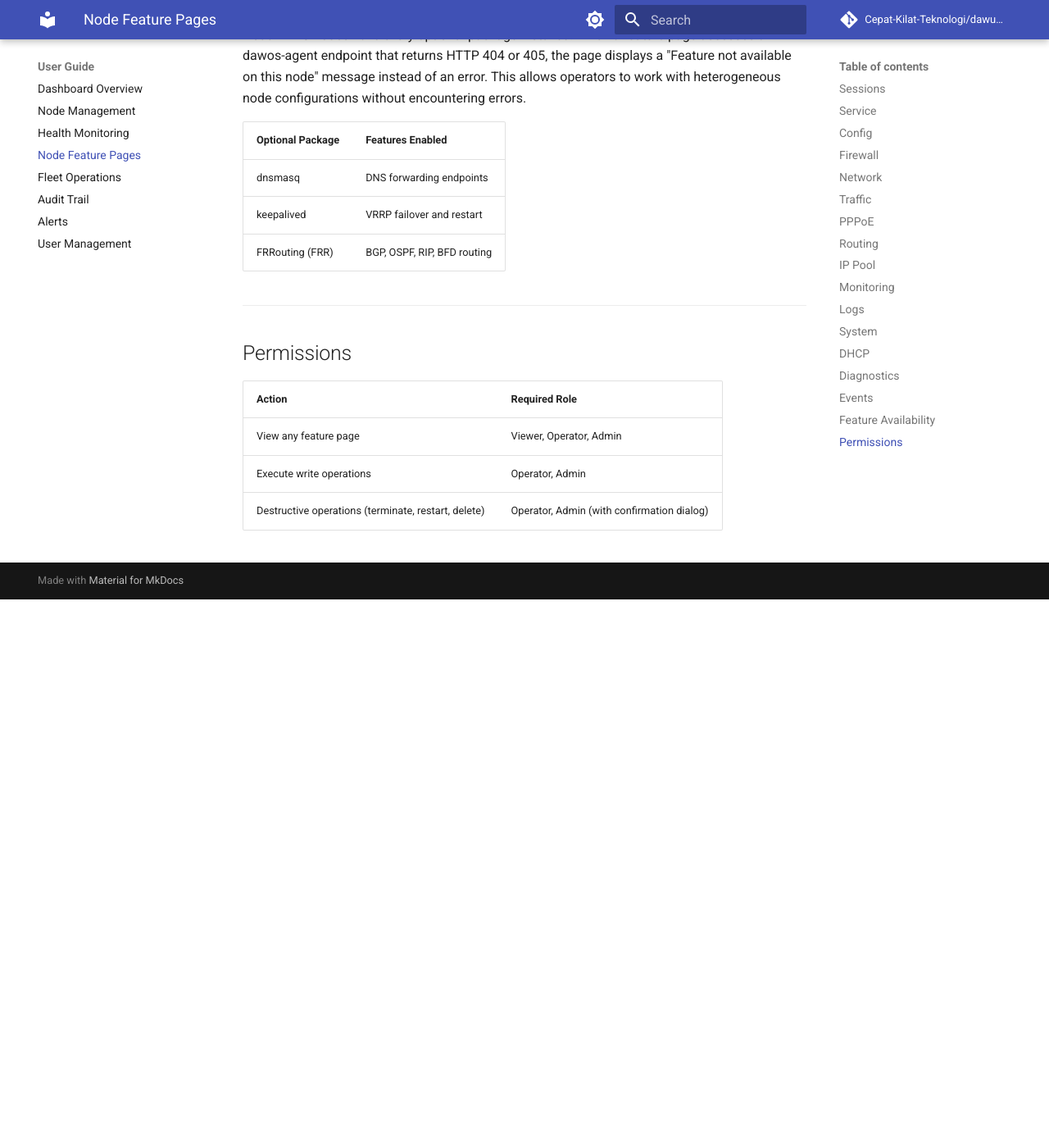
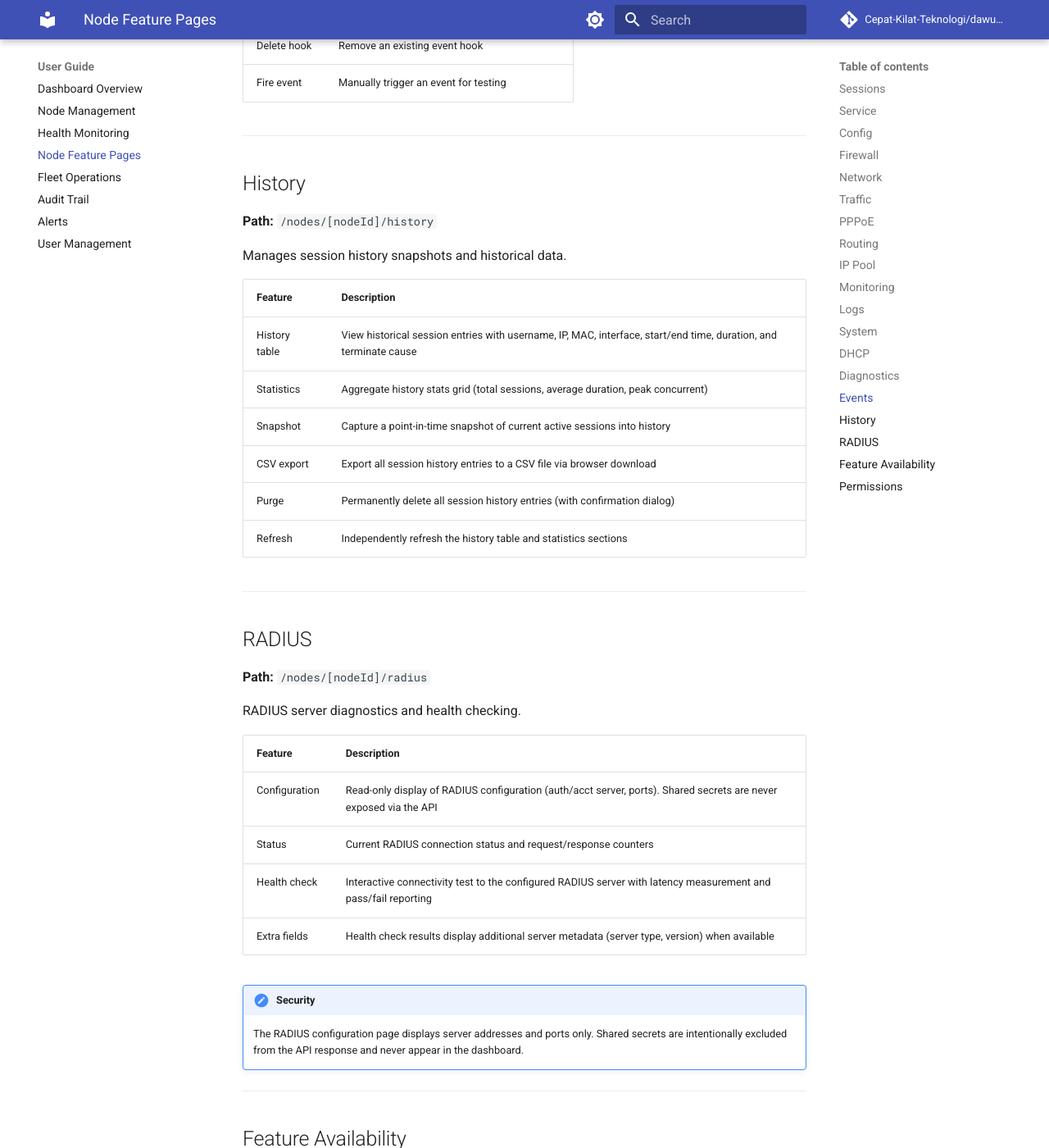
Before and after one commit to Cepat-Kilat-Teknologi/dawu-manager, an MkDocs documentation site: the page built from docs/user-guide/node-features.md, in a window 1280 px wide and 1400 px high, scrolled down 7547 px. Shown: the whole window at 82% size. Built offline with MkDocs 1.6.1 and Material for MkDocs 9.7.7, drawn with Linux system fonts in a browser that asks for light colours; comment, search, counter and statistics services are not loaded; before the commit the page ends 8278 px from its top, so only the background shows below that; some of the changed text lies outside the part shown.

Commit message:
docs: add History and RADIUS sections to node features guide
- Update category count from 15 to 17
- Add History section: session history table, stats, snapshot,
  CSV export, purge
- Add RADIUS section: config display, status, health check
- Enhance PPPoE (runtime config), IP Pool (usage tiles, pool
  detail accordion), Sessions (CSV export), Config (backup/restore),
  System (stat cards)

```diff
--- a/docs/user-guide/node-features.md
+++ b/docs/user-guide/node-features.md
@@ -18,6 +18,7 @@ Displays active PPPoE sessions on the BNG node.
 | Search | Filter sessions by username or IP address |
 | Terminate | Disconnect individual sessions (operator+ role required) |
 | Bulk terminate | Disconnect multiple sessions at once |
+| CSV export | Export current session list to CSV file |
 
 ---
 
@@ -53,6 +54,7 @@ Manages the accel-ppp configuration file (`/etc/accel-ppp.conf`).
 | Apply with guard timer | Apply changes with a configurable rollback timer (in minutes) |
 | Diff | Compare the running configuration against a saved backup |
 | Backup list | View and restore previous configuration backups |
+| Backup/restore | Create manual backups and restore from any saved backup |
 
 !!! warning "Guard timer"
     When applying a configuration change, specify a `confirm_minutes` value. If not confirmed within that window, the configuration automatically rolls back to the previous version. This prevents lockout from misconfiguration.
@@ -118,6 +120,7 @@ Manages PPPoE-specific settings.
 | PPPoE interfaces | List, add, and remove PPPoE listener interfaces |
 | MAC filters | Add and remove MAC address filters |
 | PADO delay | Configure PPPoE Active Discovery Offer delay |
+| Runtime config | Display live PPPoE runtime configuration (service name, AC name, session limits) |
 
 ---
 
@@ -147,7 +150,9 @@ Manages IP address pools for subscriber assignment.
 
 | Feature | Description |
 |---------|-------------|
-| Pool list | View configured IP address pools |
+| Pool list | View configured IP address pools with usage bars (green/amber/red thresholds) |
+| Usage tiles | Aggregate usage statistics (used, total, available) with overall usage bar |
+| Pool detail | Expandable accordion showing per-pool allocations (IP, username, session ID) |
 | Add pool | Create a new pool with name and CIDR range (e.g., `10.0.0.0/24`) |
 | Delete pool | Remove an existing pool |
 
@@ -241,6 +246,41 @@ Manages event hooks and webhooks on the BNG node.
 
 ---
 
+## History
+
+**Path:** `/nodes/[nodeId]/history`
+
+Manages session history snapshots and historical data.
+
+| Feature | Description |
+|---------|-------------|
+| History table | View historical session entries with username, IP, MAC, interface, start/end time, duration, and terminate cause |
+| Statistics | Aggregate history stats grid (total sessions, average duration, peak concurrent) |
+| Snapshot | Capture a point-in-time snapshot of current active sessions into history |
+| CSV export | Export all session history entries to a CSV file via browser download |
+| Purge | Permanently delete all session history entries (with confirmation dialog) |
+| Refresh | Independently refresh the history table and statistics sections |
+
+---
+
+## RADIUS
+
+**Path:** `/nodes/[nodeId]/radius`
+
+RADIUS server diagnostics and health checking.
+
+| Feature | Description |
+|---------|-------------|
+| Configuration | Read-only display of RADIUS configuration (auth/acct server, ports). Shared secrets are never exposed via the API |
+| Status | Current RADIUS connection status and request/response counters |
+| Health check | Interactive connectivity test to the configured RADIUS server with latency measurement and pass/fail reporting |
+| Extra fields | Health check results display additional server metadata (server type, version) when available |
+
+!!! note "Security"
+    The RADIUS configuration page displays server addresses and ports only. Shared secrets are intentionally excluded from the API response and never appear in the dashboard.
+
+---
+
 ## Feature Availability
 
 Not all BNG nodes have every optional package installed. When a feature page accesses a dawos-agent endpoint that returns HTTP 404 or 405, the page displays a "Feature not available on this node" message instead of an error. This allows operators to work with heterogeneous node configurations without encountering errors.
```
Also changed, not shown: other parts of docs/user-guide/node-features.md (+2 -2 lines).
